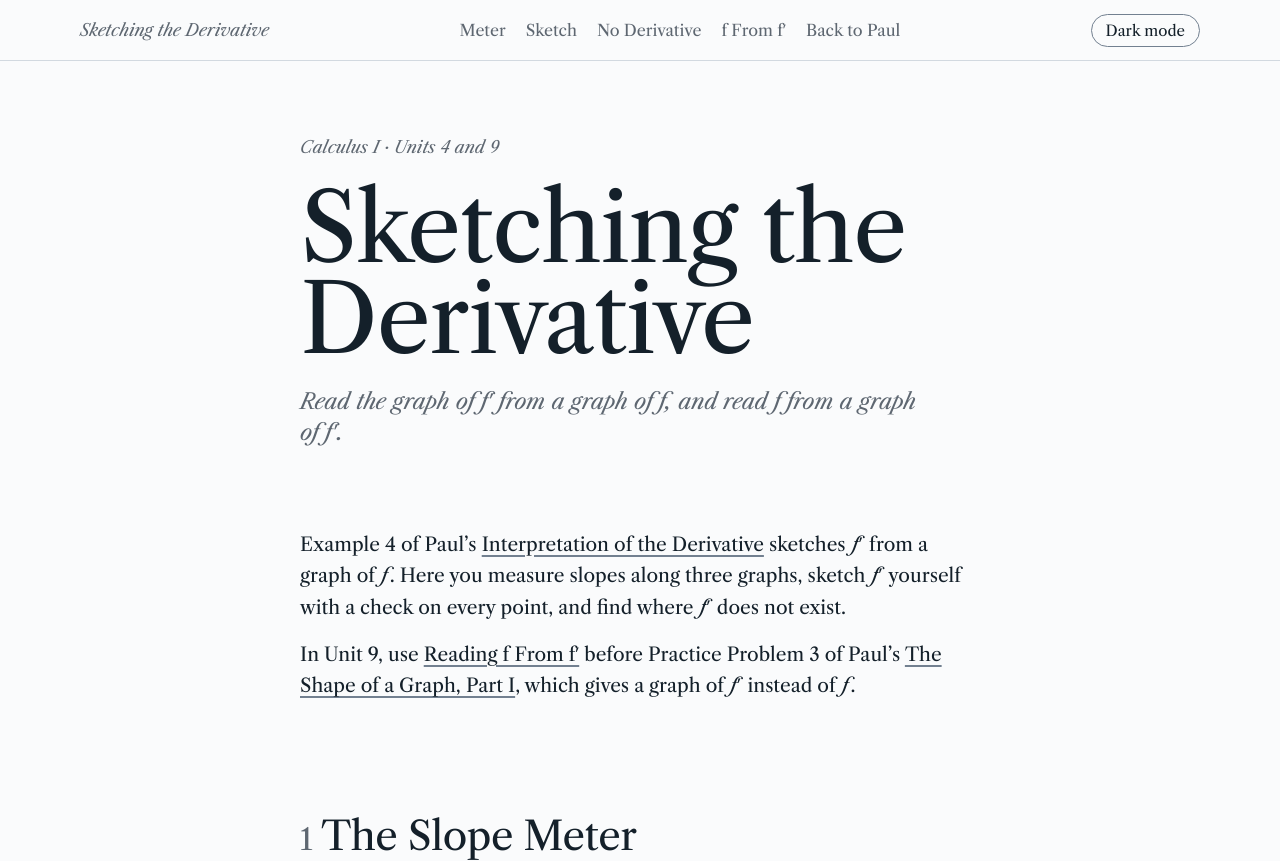
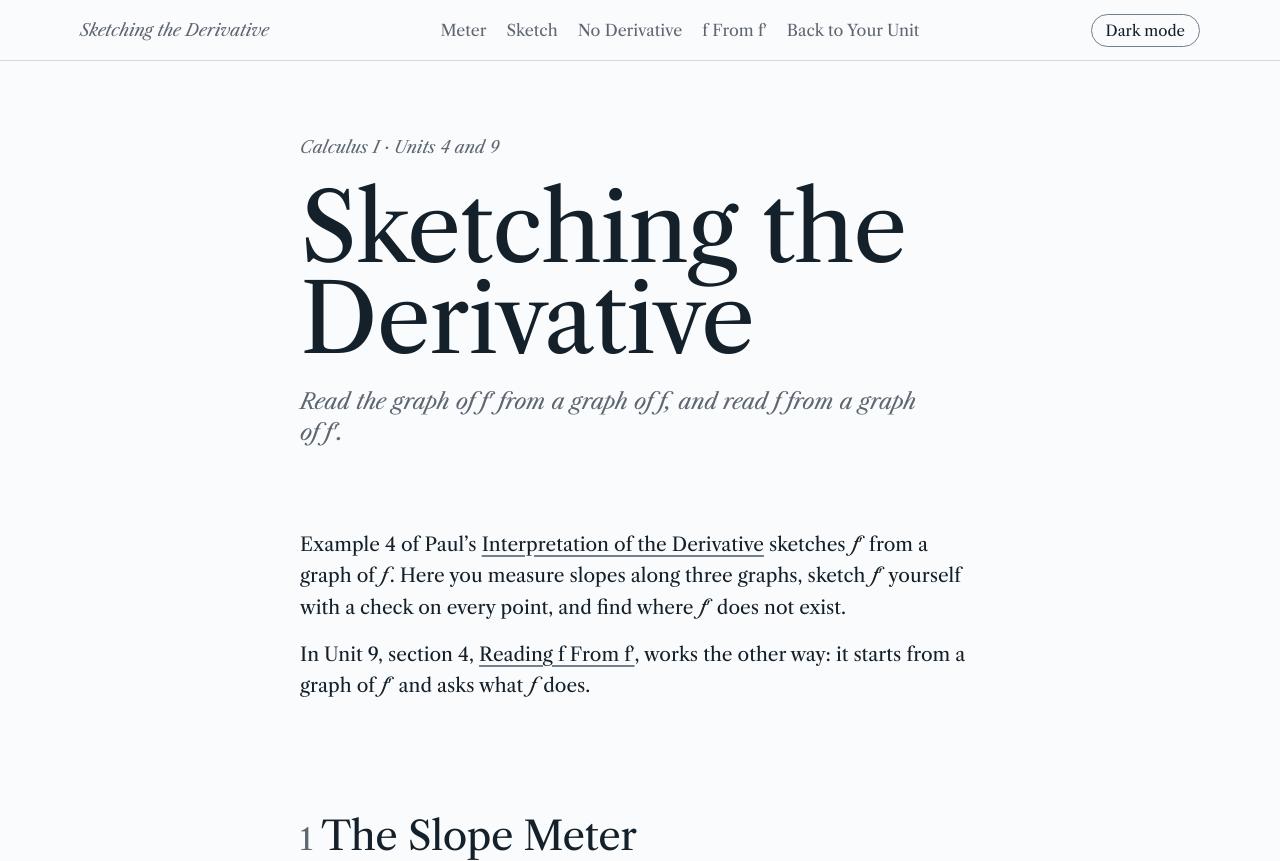
Before and after one commit to RizeComputerScience/calc1-sketching-the-derivative, a plain HTML site: page index.html in a window 1280 px wide. Shown: the top 861 px of the page. Drawn offline with nearby package versions, Linux system fonts and the light colour scheme; a web font is replaced by a local one.

Commit message:
Publish Sketching the Derivative (built 2026-11-10)

```diff
--- a/index.html
+++ b/index.html
@@ -2818,8 +2818,8 @@ var selfcheck = (function () {
 
 /* ---------------- links and small helpers ---------------- */
 var PAUL = 'https://tutorial.math.lamar.edu/';
-var U_INTERP = PAUL + 'Classes/CalcI/DerivativeInterp.aspx', U_INTERP_P = PAUL + 'Problems/CalcI/DerivativeInterp.aspx';
-var U_SHAPE = PAUL + 'Classes/CalcI/ShapeofGraphPtI.aspx', U_SHAPE_P = PAUL + 'Problems/CalcI/ShapeofGraphPtI.aspx';
+var U_INTERP = PAUL + 'Classes/CalcI/DerivativeInterp.aspx';
+var U_SHAPE = PAUL + 'Classes/CalcI/ShapeofGraphPtI.aspx';
 var U_DEF = PAUL + 'Classes/CalcI/DefnOfDerivative.aspx';
 
 function para(text, cls) { return '<p class="ptext' + (cls ? ' ' + cls : '') + '">' + P(text) + '</p>'; }
@@ -3112,10 +3112,10 @@ function rvRulesHTML() {
 
 /* ---------------- page ---------------- */
 function page() {
-  return header('Sketching the Derivative', [['#sec-meter', 'Meter'], ['#sec-sketch', 'Sketch'], ['#sec-nodiff', 'No Derivative'], ['#sec-reverse', 'f From f′'], ['#sec-back', 'Back to Paul']]) +
+  return header('Sketching the Derivative', [['#sec-meter', 'Meter'], ['#sec-sketch', 'Sketch'], ['#sec-nodiff', 'No Derivative'], ['#sec-reverse', 'f From f′'], ['#sec-back', 'Back to Your Unit']]) +
     '<main id="top">' + hero({ kicker: 'Calculus I · Units 4 and 9', title: 'Sketching the Derivative', dek: 'Read the graph of f′ from a graph of f, and read f from a graph of f′.' }) +
     prose('', ['Example 4 of Paul’s [Interpretation of the Derivative](' + U_INTERP + ') sketches `f′` from a graph of `f`. Here you measure slopes along three graphs, sketch `f′` yourself with a check on every point, and find where `f′` does not exist.',
-      'In Unit 9, use [Reading f From f′](#sec-reverse) before Practice Problem 3 of Paul’s [The Shape of a Graph, Part I](' + U_SHAPE + '), which gives a graph of `f′` instead of `f`.']) +
+      'In Unit 9, section 4, [Reading f From f′](#sec-reverse), works the other way: it starts from a graph of `f′` and asks what `f` does.']) +
 
     sec('sec-meter', '1', 'The Slope Meter', '') +
     prose('', ['The value of `f′` at a point is the slope of the tangent line there. Drag the point along the graph of `f`. Press Drop a point to plot `f′(x)` on the lower graph, directly below the point.']) +
@@ -3140,9 +3140,9 @@ function page() {
     col(rvRulesHTML() + para('Mark each interval and each zero of `f′` below.') +
       toggle('rv', ['Case 1', 'Case 2'], { label: 'Choose a graph of f′', redraw: ['rv'] }) + blk('rv', rvHTML)) +
 
-    sec('sec-back', '', 'Back to Paul', '') +
-    prose('', ['In Unit 4, return to [Interpretation of the Derivative](' + U_INTERP + ') and do [Practice Problems 5 and 6](' + U_INTERP_P + '), which ask for a sketch of `f′` from a graph of `f`.',
-      'In Unit 9, do [Practice Problem 3 of The Shape of a Graph, Part I](' + U_SHAPE_P + ').']) + '</main>';
+    sec('sec-back', '', 'Back to Your Unit', '') +
+    prose('', ['In Unit 4, return to the end of section 3 of Unit 4: Continuity and the Derivative.',
+      'In Unit 9, return to Unit 9: What Derivatives Tell You and continue with section 6, The Shape of a Graph, Part II.']) + '</main>';
 }
 expose({ MG: MG, SK: SK, RV: RV, fW: fW, fJ: fJ, skJudge: skJudge, skFromView: skFromView, rvRows: rvRows, meterReadout: meterReadout });
 mount(page());
```
